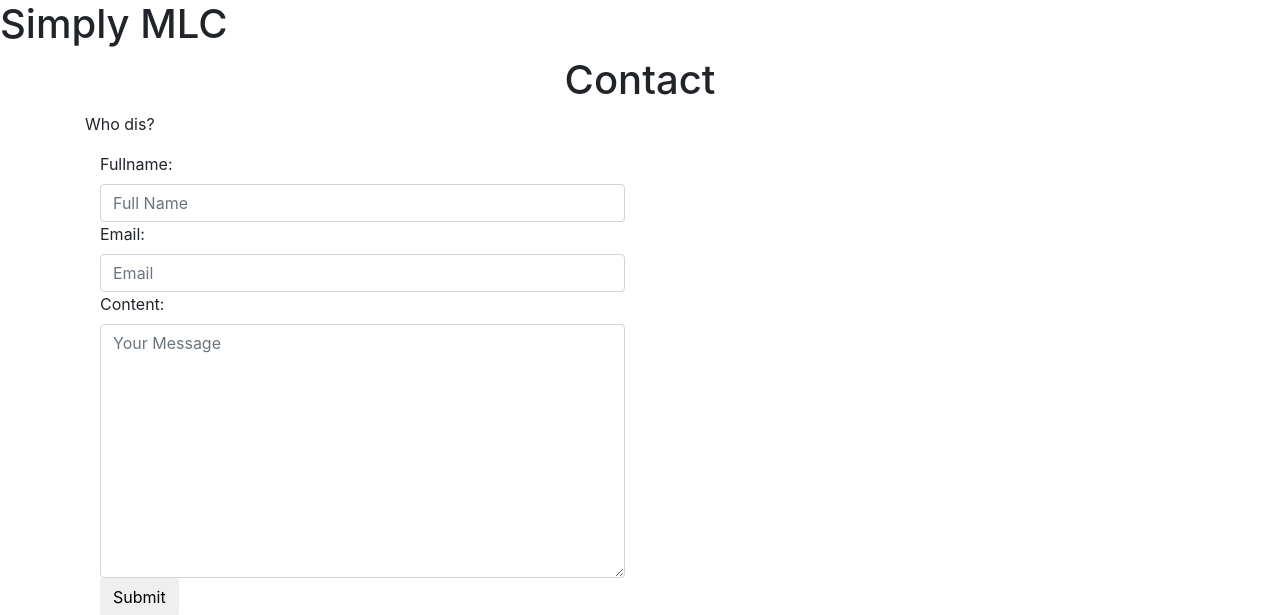
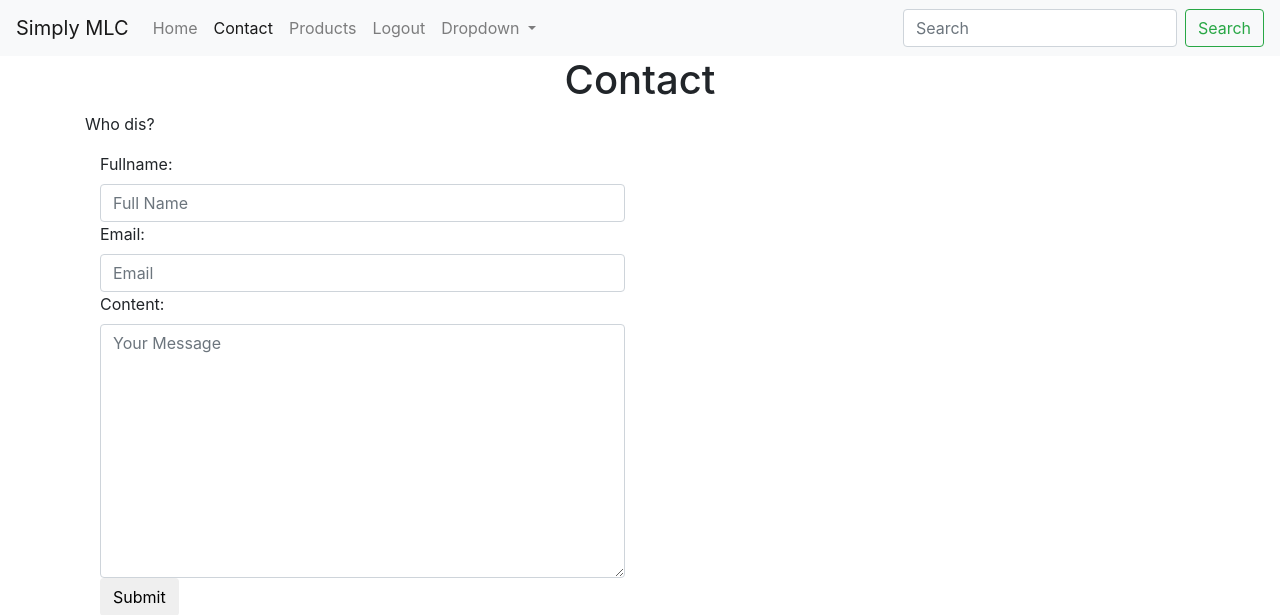
Before and after one commit to robdunn220/DJPrac, a Django app: page /contact/ in a window 1280 px wide. Shown: the top 615 px of the page. Run offline with Django 3.2, Linux system fonts and the light colour scheme; some libraries are stand-ins or nearby versions.

Commit message:
Created navbar with bootstrap. Added page navigation in navbar. Set user authentication states for log-in/register and logout nav bar display

```diff
--- a/src/ecommerce/urls.py
+++ b/src/ecommerce/urls.py
@@ -5,14 +5,15 @@ from django.conf.urls import url, include
 
 from .views import home_page, about_page, contact_page, login_page, register_page
 
+
 # Initializes URL's
 urlpatterns = [
-    url(r'^$', home_page),
+    url(r'^$', home_page, name='home'),
     url(r'^about/$', about_page),
-    url(r'^contact/$', contact_page),
-    url(r'^login/$', login_page),
-    url(r'^register/$', register_page),
-    url(r'^products/', include("products.urls")),
+    url(r'^contact/$', contact_page, name='contact'),
+    url(r'^login/$', login_page, name='login'),
+    url(r'^register/$', register_page, name='register'),
+    url(r'^products/', include(("products.urls"), namespace='products')),
     url(r'^admin/', admin.site.urls),
 ]
 
--- a/src/products/models.py
+++ b/src/products/models.py
@@ -1,6 +1,7 @@
 from django.db import models
 from .utils import unique_slug_generator
 from django.db.models.signals import pre_save, post_save
+from django.urls import reverse
 import random
 import os
 
@@ -47,7 +48,8 @@ class Product(models.Model):
     objects = ProductManager()
 
     def get_absolute_url(self):
-        return "/products/{slug}/".format(slug=self.slug)
+        # return "/products/{slug}/".format(slug=self.slug)
+        return reverse("products:detail", kwargs={"slug": self.slug})
 
     def __str__(self):
         return self.title
--- a/src/products/templates/products/snippets/card.html
+++ b/src/products/templates/products/snippets/card.html
@@ -6,6 +6,6 @@
     <h5 class="card-title">{{ instance.title }}</h5>
     <p class="card-text">{{ instance.description }}</p>
     <a href="{{ instance.get_absolute_url }}" class="btn btn-primary">View Product</a>
-    <a href="{% url 'detail' slug=instance.slug %}" class="btn btn-warning">URL Shortcut</a>
+    <!-- <a href="{% url 'products:detail' slug=instance.slug %}" class="btn btn-warning">URL Shortcut</a> -->
   </div>
 </div>
--- a/src/products/urls.py
+++ b/src/products/urls.py
@@ -1,4 +1,5 @@
 from django.conf.urls import url
+app_name = 'ecommerce'
 
 from .views import (
     ProductListView,
@@ -7,6 +8,6 @@ from .views import (
 
 # Initializes URL's
 urlpatterns = [
-    url(r'^$', ProductListView.as_view()),
+    url(r'^$', ProductListView.as_view(), name='list'),
     url(r'^(?P<slug>[\w-]+)/$', ProductDetailSlugView.as_view(), name='detail'),
 ]
--- a/src/templates/base/navbar.html
+++ b/src/templates/base/navbar.html
@@ -1 +1,54 @@
-<h1>{{ brand_name }}</h1>
+<!-- Storing URL paths as local variables -->
+{% url 'home' as home_url %}
+{% url 'contact' as contact_url %}
+{% url 'products:list' as products_url %}
+{% url 'login' as login_url %}
+{% url 'register' as register_url %}
+
+<nav class="navbar navbar-expand-lg navbar-light bg-light">
+  <a class="navbar-brand" href="{% url 'home' %}">{% if brand_name %} {{brand_name}} {% else %}CFE eCommerce {% endif %}</a>
+  <button class="navbar-toggler" type="button" data-toggle="collapse" data-target="#navbarSupportedContent" aria-controls="navbarSupportedContent" aria-expanded="false" aria-label="Toggle navigation">
+    <span class="navbar-toggler-icon"></span>
+  </button>
+
+  <div class="collapse navbar-collapse" id="navbarSupportedContent">
+    <ul class="navbar-nav mr-auto">
+      <li class="nav-item {% if request.path == home_url %}active{% endif %}">
+        <a class="nav-link" href="{% url 'home' %}">Home <span class="sr-only">(current)</span></a>
+      </li>
+      <li class="nav-item {% if request.path == contact_url %}active{% endif %}">
+        <a class="nav-link" href="{% url 'contact' %}">Contact</a>
+      </li>
+      <li class="nav-item {% if request.path == products_url %}active{% endif %}">
+        <a class="nav-link" href="{% url 'products:list' %}">Products</a>
+      </li>
+      {% if request.user.is_not_authenticated %}
+      <li class="nav-item {% if request.path == login_url %}active{% endif %}">
+        <a class="nav-link" href="{% url 'login' %}">Login</a>
+      </li>
+      <li class="nav-item {% if request.path == register_url %}active{% endif %}">
+        <a class="nav-link" href="{% url 'register' %}">Register</a>
+      </li>
+      {% else %}
+      <li class="nav-item">
+        <a class="nav-link" href="#">Logout</a>
+      </li>
+      {% endif %}
+      <li class="nav-item dropdown">
+        <a class="nav-link dropdown-toggle" href="#" id="navbarDropdown" role="button" data-toggle="dropdown" aria-haspopup="true" aria-expanded="false">
+          Dropdown
+        </a>
+        <div class="dropdown-menu" aria-labelledby="navbarDropdown">
+          <a class="dropdown-item" href="#">Action</a>
+          <a class="dropdown-item" href="#">Another action</a>
+          <div class="dropdown-divider"></div>
+          <a class="dropdown-item" href="#">Something else here</a>
+        </div>
+      </li>
+    </ul>
+    <form class="form-inline my-2 my-lg-0">
+      <input class="form-control mr-sm-2" type="search" placeholder="Search" aria-label="Search">
+      <button class="btn btn-outline-success my-2 my-sm-0" type="submit">Search</button>
+    </form>
+  </div>
+</nav>
--- a/src/templates/contact/views.html
+++ b/src/templates/contact/views.html
@@ -2,7 +2,6 @@
 {% load static %}
 {% block content %}
 
-{% include 'base/navbar.html' %}
 <div class="text-center">
   <h1>{{ title }}</h1>
 </div>
```
Also changed, not shown: src/db.sqlite3.
